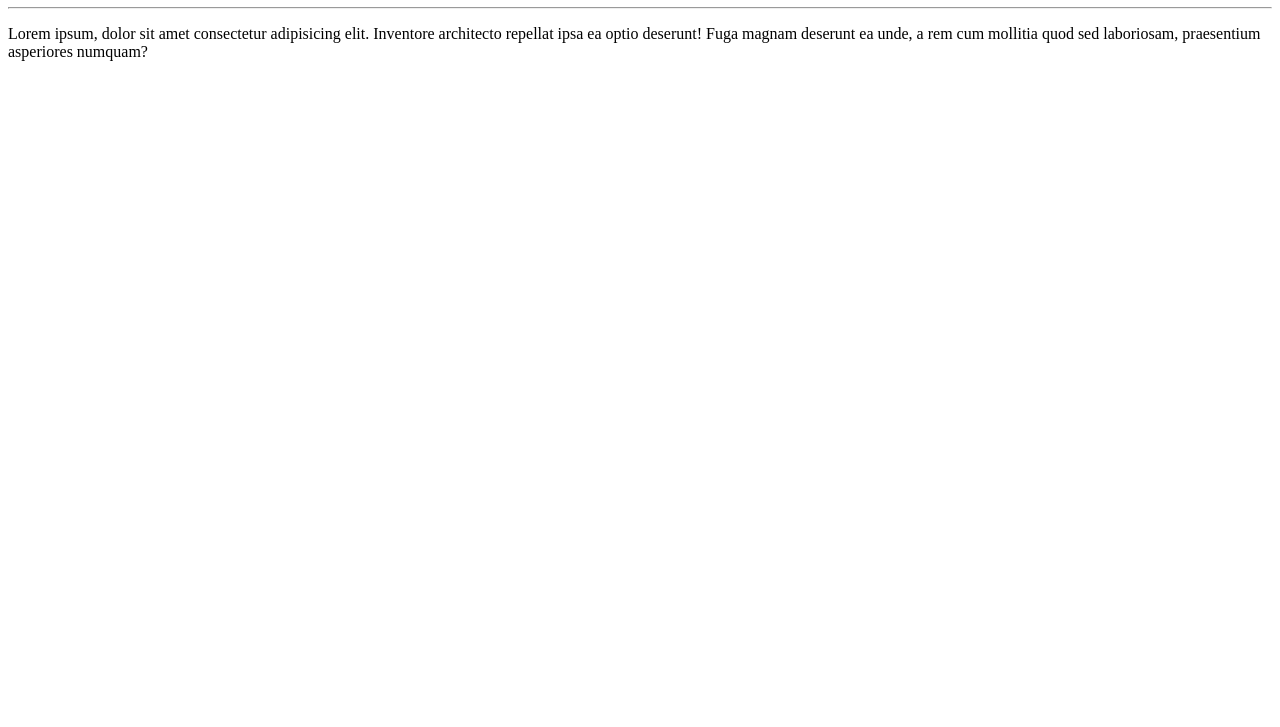
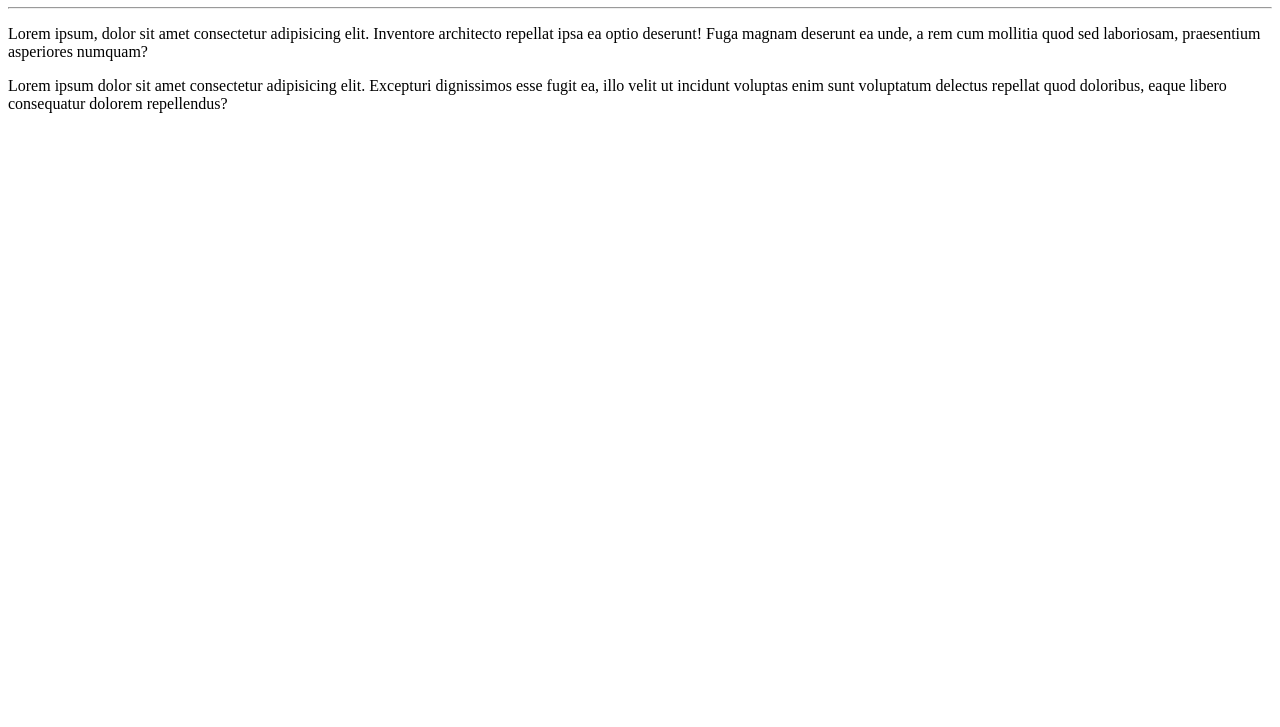
Before and after one commit to wcalazans81/Ola-Mundo, a plain HTML site: page site_exemplo/index1.html in a window 1280 px wide. Shown: the part 73-800 px from the top of the page. Drawn offline with Linux system fonts and the light colour scheme.

Commit message:
adicionei um parágrafo

```diff
--- a/site_exemplo/index1.html
+++ b/site_exemplo/index1.html
@@ -10,5 +10,6 @@
     <h1>Olá, Mundo!</h1>
     <hr>
     <p>Lorem ipsum, dolor sit amet consectetur adipisicing elit. Inventore architecto repellat ipsa ea optio deserunt! Fuga magnam deserunt ea unde, a rem cum mollitia quod sed laboriosam, praesentium asperiores numquam?</p>
+    <p>Lorem ipsum dolor sit amet consectetur adipisicing elit. Excepturi dignissimos esse fugit ea, illo velit ut incidunt voluptas enim sunt voluptatum delectus repellat quod doloribus, eaque libero consequatur dolorem repellendus?</p>
 </body>
 </html>
```
